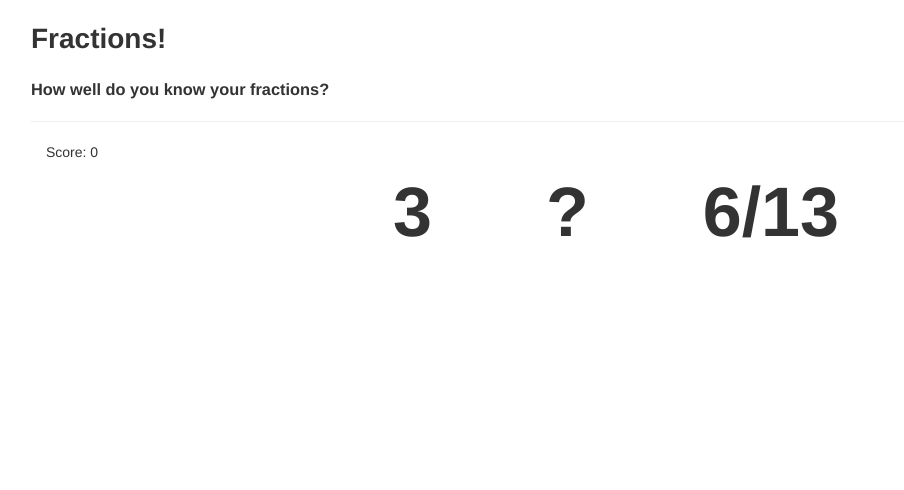
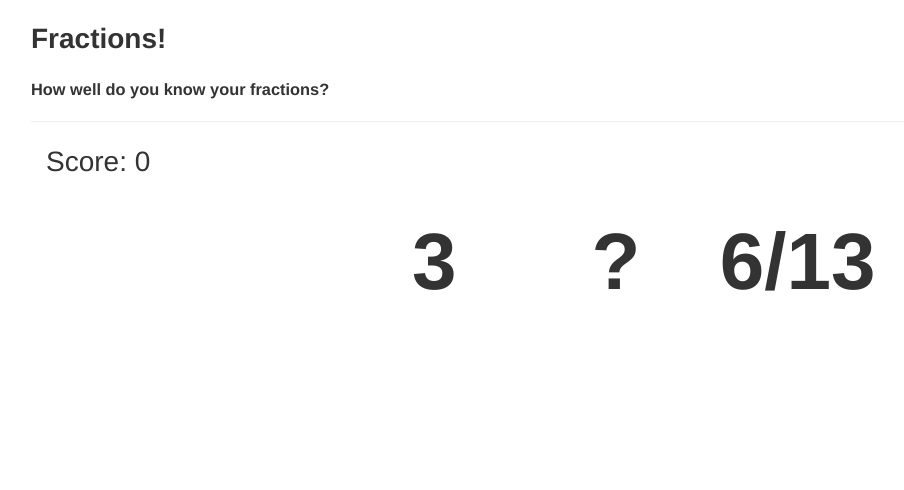
Before and after one commit to abacadaea/fractions, a Flask app: page / in a window 1280 px wide. Shown: the top 490 px of the page, without its empty margins (24-928 px from the left). Before the commit the page ends 238 px from the top, so only its background shows below. Run offline with Flask 2, Linux system fonts and the light colour scheme; some libraries are stand-ins or nearby versions.

Commit message:
puzzle now displayed in a table

```diff
--- a/static/css/game.css
+++ b/static/css/game.css
@@ -6,21 +6,33 @@ div.game-body{
   text-align: center;
 }
 
-div.puzzle-container{
+div.game-score{
+  font-size:2em;
+}
+
+table.puzzle-list{
+  margin: auto;
+}
+
+tr.puzzle-container{
   font-weight: bold;
   font-size:5em;
-  height:1.5em;
+  height:2em;
+  text-align: center;
 }
 
-span.puzzle-fraction{
-  margin-left: 10%;
-  margin-right: 10%;
+td.puzzle-fraction{
+  width: 30%;
 }
 
-div.puzzle-correct{
+td.puzzle-sign{
+  width: 40%;
+}
+
+.puzzle-correct{
   color:green;
 }
 
-div.puzzle-incorrect{
+.puzzle-incorrect{
   color:red;
 }
--- a/static/js/game.js
+++ b/static/js/game.js
@@ -59,17 +59,17 @@ Puzzle.prototype.getSign = function() {
 }
 
 Puzzle.prototype.toString = function() {
-  var left_div = $("<span/>")
+  var left_div = $("<td/>")
     .addClass("puzzle-fraction")
     .html(this.left.toString());
-  var right_div = $("<span/>")
+  var right_div = $("<td/>")
     .addClass("puzzle-fraction")
     .html(this.right.toString());
-  var sign_div = $("<span/>")
+  var sign_div = $("<td/>")
     .addClass("puzzle-sign")
     .html(this.getSign());
 
-  var result = $("<div/>")
+  var result = $("<tr/>")
     .addClass("puzzle-container")
     .attr("id", this.id)
     .append(left_div)
--- a/templates/index.html
+++ b/templates/index.html
@@ -5,11 +5,15 @@
 
 {% block main_body %}
 <div class="col-md-12">
-  Score: <span class="score">0</span>
+  <div class="game-score">
+    Score: <span class="score">0</span>
+  </div>
   <div class="game-container">
     <div class="game-body">
-      <div class="puzzle-current"></div>
-      <div class="puzzle-previous"></div>
+      <table class="puzzle-list">
+        <thead class="puzzle-current"></thead>
+        <tbody class="puzzle-previous"></tbody>
+      </table>
     </div>
   </div>
 </div>
```
